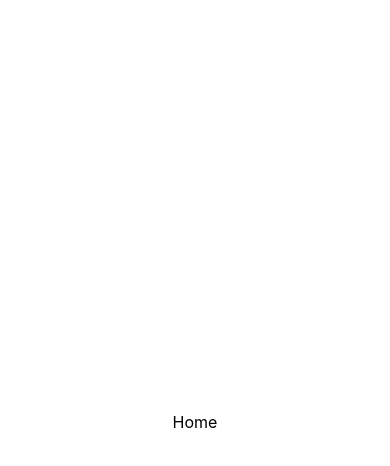
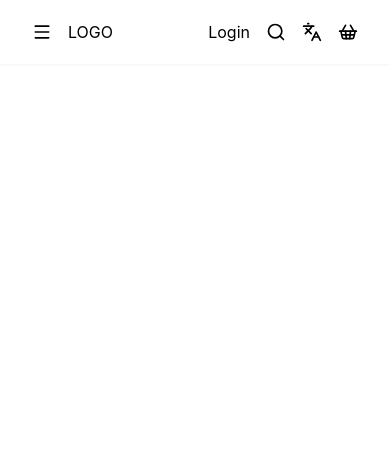
Before and after one commit to easazade/teashop, a React (Vite) app: page / in a window 390 px wide. Shown: the top 466 px of the page. Built offline with nearby package versions, Linux system fonts and the light colour scheme.

Commit message:
Working on Navbar component

```diff
--- a/package.json
+++ b/package.json
@@ -12,6 +12,7 @@
   },
   "dependencies": {
     "@tailwindcss/vite": "^4.3.1",
+    "lucide-react": "^1.21.0",
     "react": "^19.2.7",
     "react-dom": "^19.2.7",
     "react-router-dom": "^7.18.0",
--- /dev/null
+++ b/src/components/Logo.tsx
@@ -0,0 +1,3 @@
+export default function Logo() {
+  return <div>LOGO</div>
+}
--- a/src/components/Navbar.tsx
+++ b/src/components/Navbar.tsx
@@ -1,7 +1,18 @@
-type NavbarProps = {
-  names: string[]
+import { Languages, Menu, Search, ShoppingBasket } from 'lucide-react'
+import Logo from './Logo'
+
+export function Navbar() {
+  return (
+    <nav className={'flex flex-row items-center gap-4 w-full bg-background h-16 shadow-xs p-8'}>
+      <Menu size={20} />
+      <div className={'md:absolute md:left-1/2 md:-translate-x-1/2'}>
+        <Logo />
+      </div>
+      <div className={'flex-1'}></div>
+      <span>Login</span>
+      <Search size={20} />
+      <Languages size={20} />
+      <ShoppingBasket size={20} />
+    </nav>
+  )
 }
-
-export function Navbar({ names }: NavbarProps) {
-  return <div>{names.join(', ')} </div>
-}
--- a/src/index.css
+++ b/src/index.css
@@ -1,4 +1,8 @@
 @import 'tailwindcss';
+
+@theme {
+  --color-background: white;
+}
 
 @layer base {
   html,
--- a/src/pages/HomePage.tsx
+++ b/src/pages/HomePage.tsx
@@ -1,3 +1,9 @@
+import { Navbar } from '../components/Navbar'
+
 export default function HomePage() {
-  return <div className={'flex items-center justify-center h-full'}>Home</div>
+  return (
+    <div className={'flex flex-column items-start'}>
+      <Navbar/>
+    </div>
+  )
 }
```
Also changed, not shown: 1 other file (tests, documents, lock files or other folders).
